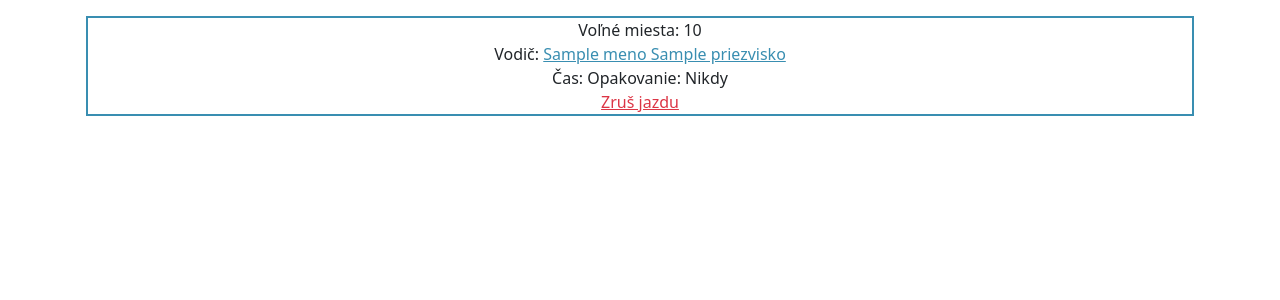
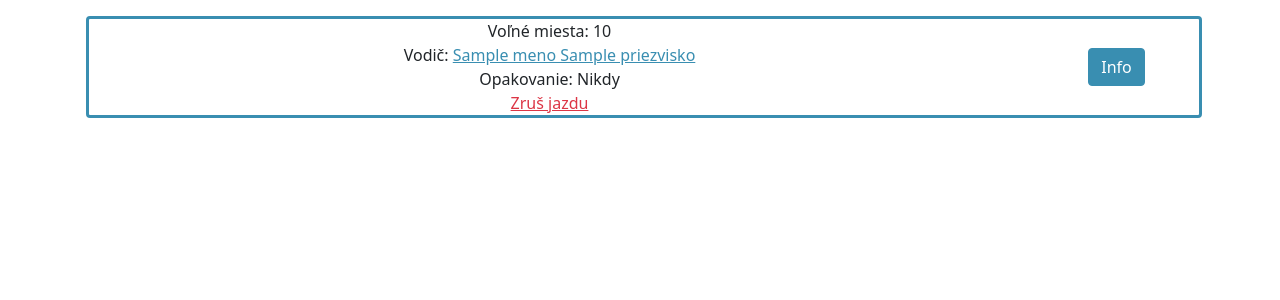
Before and after one commit to arik123/2020-SOC-WEBAPP, a Symfony app: template templates/route/list.html.twig in a window 1280 px wide. Shown: the part 64-364 px from the top of the page. Run offline with Twig, Linux system fonts and the light colour scheme; the template is opened without the code that fills it: most values are stand-ins (such as "Sample title", 1, 10 or a date in 2020); style sheets or scripts are compiled from the project's sources; some libraries are stand-ins or nearby versions.

Commit message:
new list

```diff
--- a/templates/route/list.html.twig
+++ b/templates/route/list.html.twig
@@ -2,10 +2,28 @@
 
 {% block body %}
 {% for row in routes %}
-<div class="border border-primary border-2 m-1" id="{{row.id}}"
-	 {# TODO: Modal instead of redirect #}
-	 {% if row.driver.id == app.user.id %} onclick="window.location.href = ` {{path( 'route_info' , {id: row.id}) }} `;" {% endif %}
->
+<div class="border border-3 border-primary border-2 container rounded p-0 m-1" id="{{row.id}}" {# TODO: Modal instead of redirect #}>
+	<div class="text-white bg-primary text-left px-3">
+		{% set value = row.time.format("D") %}
+		{% if value == 'Mon' %}
+		Pondelok
+		{% elseif value == 'Tue' %}
+		Utorok
+		{% elseif value == 'Wed' %}
+		Streda
+		{% elseif value == 'Thu' %}
+		Štvrtok
+		{% elseif value == 'Fri' %}
+		Piatok
+		{% elseif value == 'Sat' %}
+		Sobota
+		{% elseif value == 'Sun' %}
+		Nedeľa
+		{% endif %}
+		{{row.time.format("d.m.Y H:i")}}
+	</div>
+	<div class="row align-items-center">
+		<div class="col-md-10">
 			Voľné miesta: {{row.seats}} <br>
 			Vodič:
 			{% if row.driver.id == app.user.id %}
@@ -14,7 +32,7 @@
 				<a href="{{path('profile_param', {id: row.driver.id})}}">{{row.driver.meno}}  {{row.driver.priezvisko}}</a>
 			{% endif %}
 			<br>
-	Čas: {{row.time.format("d.m.Y H:i")}} Opakovanie:
+			Opakovanie:
 			{% if row.repeat==3 %}
 				Denne
 			{% elseif row.repeat==2 %}
@@ -34,5 +52,10 @@
 			TODO: ADD Cancel route
 			-->
 		</div>
+		<div class="col-md-2">
+			<button class="btn btn-primary" {% if row.driver.id == app.user.id %} onclick="window.location.href = ` {{path( 'route_info' , {id: row.id}) }} `;" {% endif %}>Info</button>
+		</div>
+	</div>
+</div>
 {% endfor %}
 {% endblock %}
```
Lines whose indentation alone changed are shown as unchanged.
